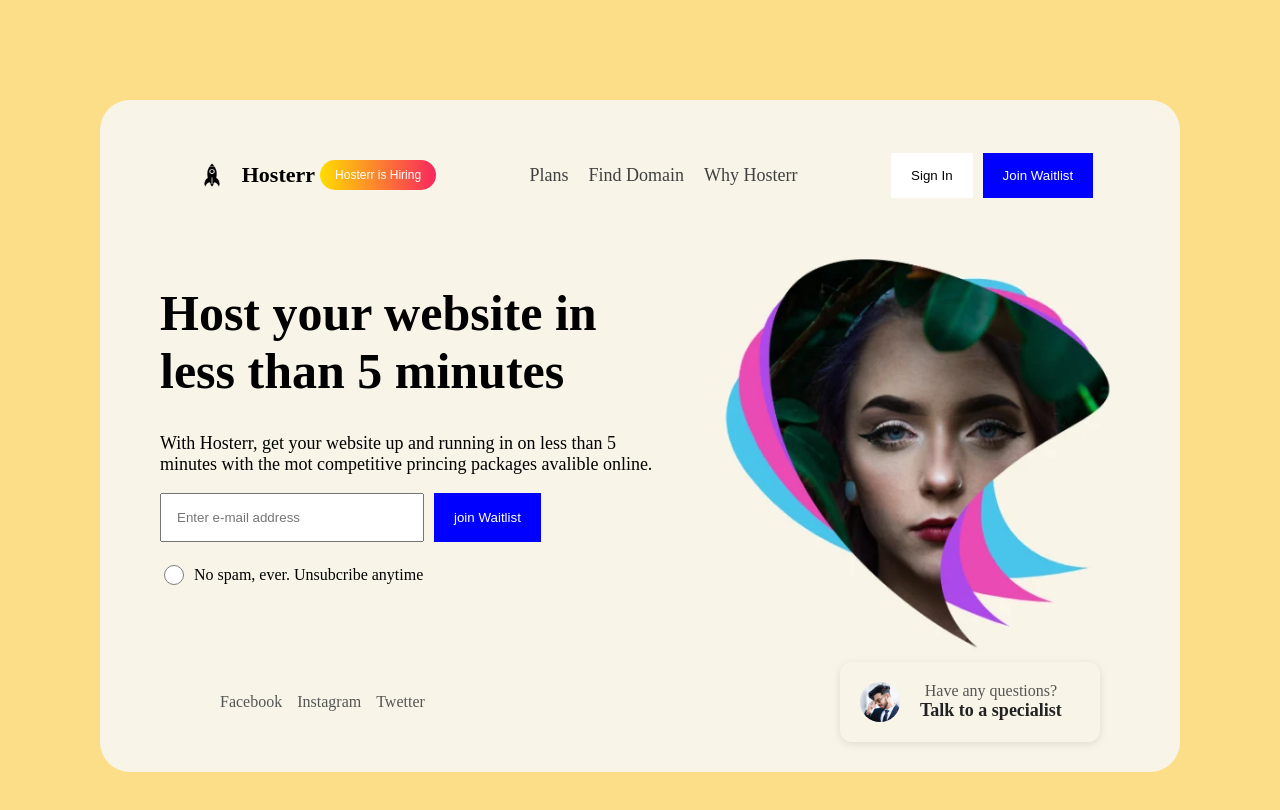
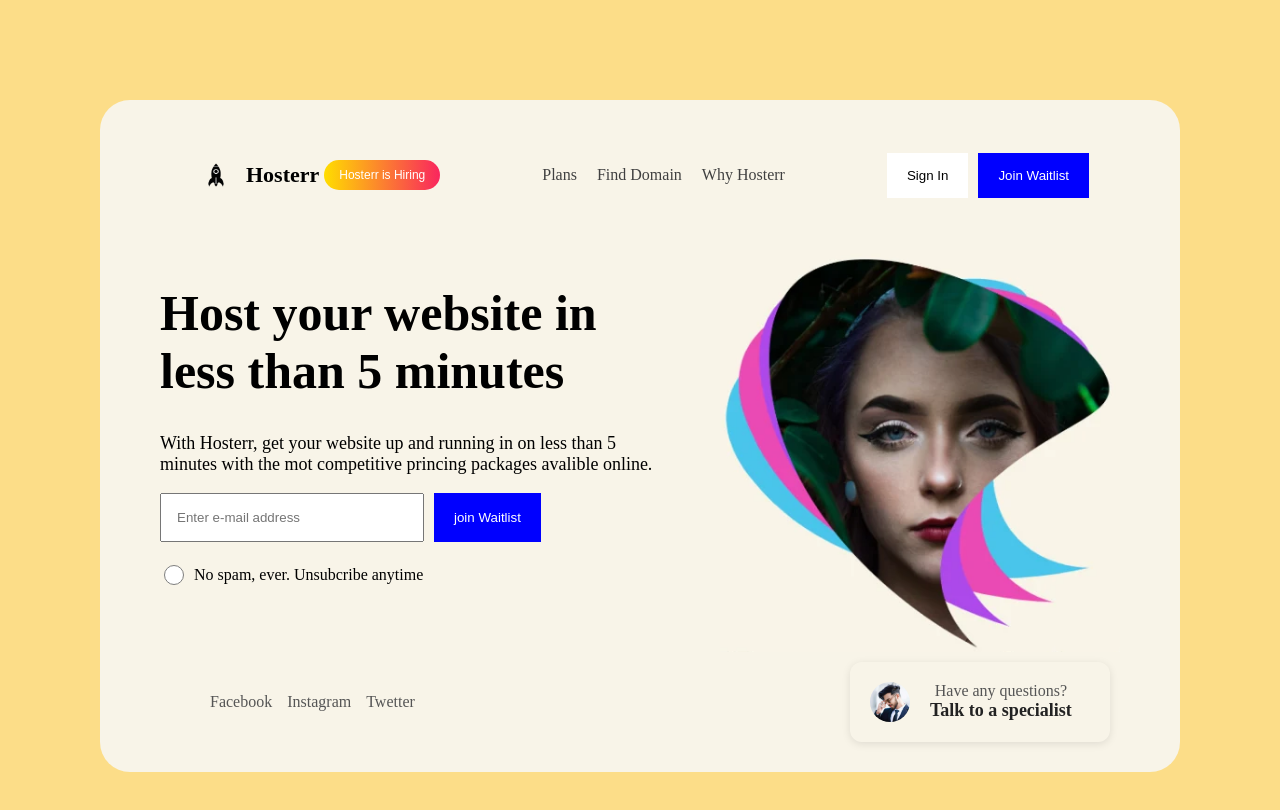
Before and after one commit to sheikhsamra/hosterr-ui-css-assignment, a plain HTML site: page index.html in a window 1280 px wide. Drawn offline with Linux system fonts and the light colour scheme.

Commit message:
clone ui hosterr css assignment

```diff
--- a/style.css
+++ b/style.css
@@ -92,7 +92,7 @@ body {
     display: inline block;
     text-decoration: none;
     color: rgb(64, 64, 64);
-    font-size: 18px;
+    font-size: 16px;
     transition: color 0.3s ease, transform 0.3s ease-in;
 }
 
@@ -292,9 +292,7 @@ body {
     justify-content: space-between;
     align-items: center;
     align-content: center;
-    margin: 0px 50px;
-    padding: 10px;
-
+    margin: 10px 50px;
   }
 
 .footer-section ul{
```
